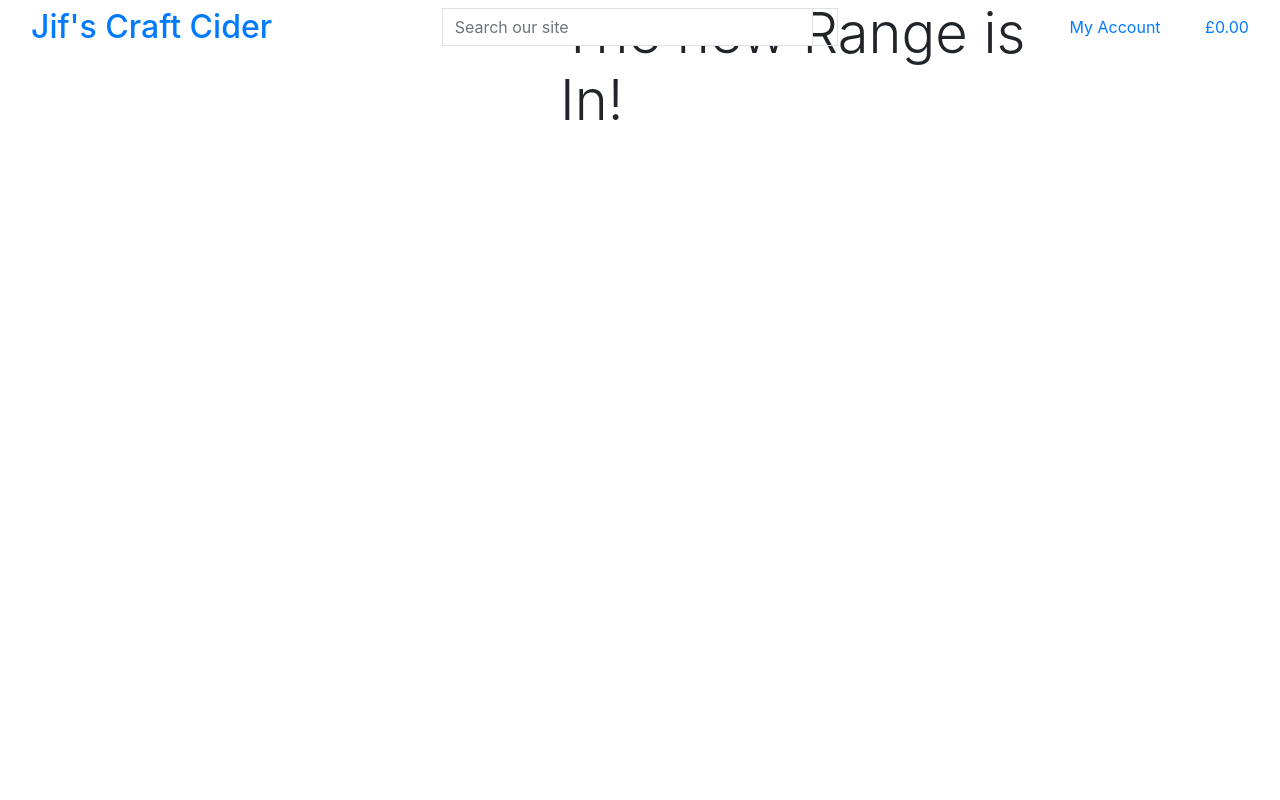
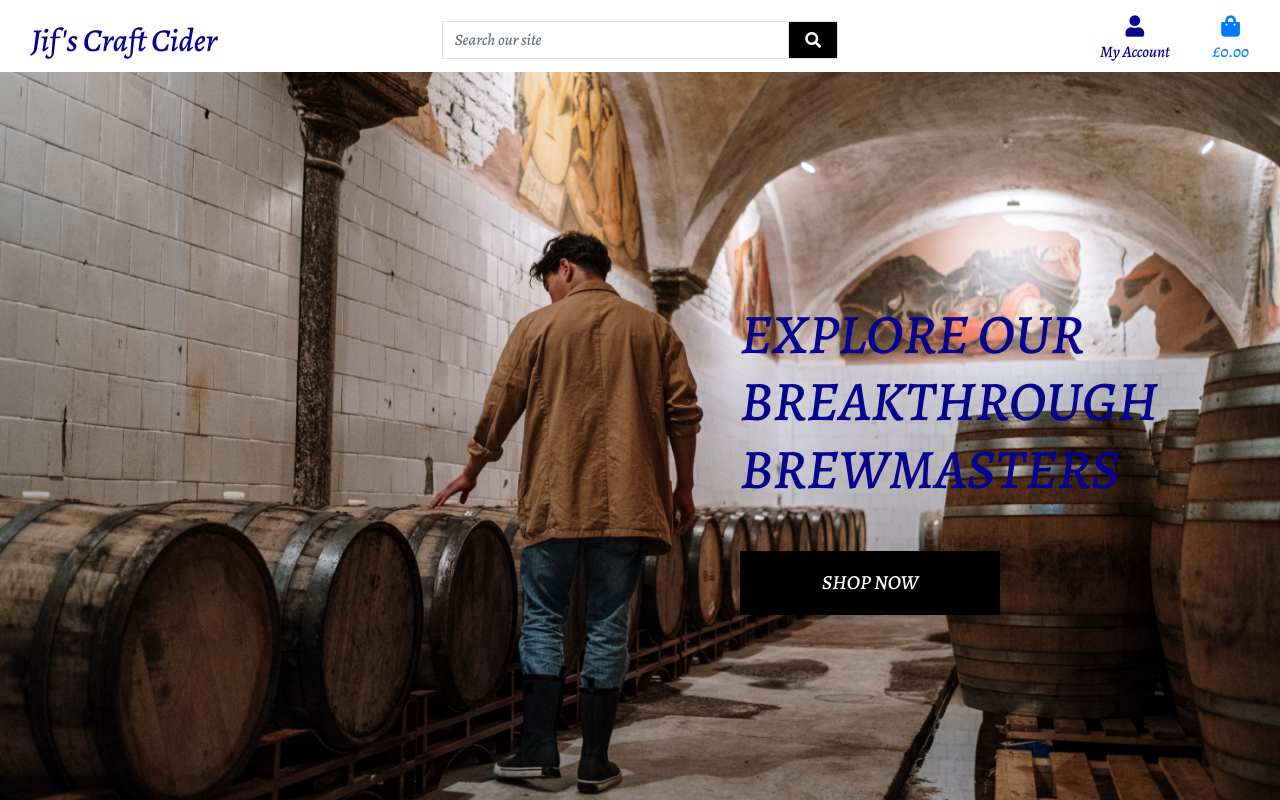
Before and after one commit to TwoBitCliff/Jifs_Craft_Cider, a Django app: page / in a window 1280 px wide. Run offline with Django 3.2, Linux system fonts and the light colour scheme; some libraries are stand-ins or nearby versions.

Commit message:
Completed homepage header and CSS

```diff
--- a/home/templates/home/index.html
+++ b/home/templates/home/index.html
@@ -14,14 +14,18 @@
 
 
 {% block content %}
-<div class="container h-100">
-    <div class="row">
-        <div class="col-7 offset-5 col-md-6 my-auto">
-            <h1 class="display-4 logo-front text-yellow">The new Range is In!</h1>
-        </div>
-        <div class="my-5">
-            <h4><a href="" class="shop-now-button btn btn-lg rounded-0 text-uppercase"></a></h4>
+    <div class="container h-100">
+        <div class="row h-100">
+            <div class="col-5 offset-7 col-md-6 my-auto">
+                <h1 class="display-4 logo-font text-blue">
+                    Explore our breakthrough brewmasters
+                </h1>
+                <div class="my-5">
+                    <h4>
+                        <a href="" class="shop-now-button btn btn-lg rounded-0 text-uppercase py-3">Shop Now</a>
+                    </h4>
+                </div>
+            </div>
         </div>
     </div>
-</div>
 {% endblock %}
--- a/home/views.py
+++ b/home/views.py
@@ -1,6 +1,7 @@
 from django.shortcuts import render
 
 # Create your views here.
+
 
 def index(request):
     """ A view to return the index page """
--- a/jifs_craft_cider/urls.py
+++ b/jifs_craft_cider/urls.py
@@ -15,10 +15,11 @@ Including another URLconf
 """
 from django.contrib import admin
 from django.urls import path, include
+from django.conf import settings
+from django.conf.urls.static import static
 
 urlpatterns = [
     path('admin/', admin.site.urls),
     path('accounts/', include('allauth.urls')),
     path('', include('home.urls')),
-
-]
+] + static(settings.MEDIA_URL, document_root=settings.MEDIA_ROOT)
--- /dev/null
+++ b/static/css/base.css
@@ -0,0 +1,81 @@
+html {
+    height: 100%;
+}
+
+body {
+    background: url('/media/manbarrels.jpg') no-repeat center center fixed;
+    background-size: cover;
+    height: calc(100vh - 164px);
+    color: #06038D;
+    font-family: 'Alegreya', serif;
+}
+
+/* from Bulma */
+.icon {
+    align-items: center;
+    display: inline-flex;
+    justify-content: center;
+    height: 1.5rem;
+    width: 1.5rem;
+}
+
+.logo-font {
+    text-transform: uppercase;
+}
+
+.main-logo-link {
+    width: fit-content;
+}
+
+.shop-now-button {
+    background: black;
+    color: white;
+    min-width: 260px;
+}
+
+.btn-black {
+    background: black;
+    color: white;
+}
+
+.shop-now-button:hover,
+.shop-now-button:active,
+.shop-now-button:focus,
+.btn-black:hover,
+.btn-black:active,
+.btn-black:focus {
+    background: #222;
+    color: white;
+}
+
+.text-blue {
+    color: #06038D !important;
+}
+
+.border-blue {
+    border: 1px solid #06038D !important;
+}
+
+/* -------------------------------- Media Queries */
+
+/* Slightly larger container on xl screens */
+@media (min-width: 1200px) {
+  .container {
+    max-width: 80%;
+  }
+}
+
+/* fixed top navbar only on medium and up */
+@media (min-width: 992px) {
+    .fixed-top-desktop-only {
+        position: fixed;
+        top: 0;
+        right: 0;
+        left: 0;
+        z-index: 1030;
+    }
+
+    .header-container {
+        padding-top: 164px;
+    }
+}
--- a/templates/base.html
+++ b/templates/base.html
@@ -17,6 +17,8 @@
     {% block corecss %}
     <link rel="stylesheet" href="https://stackpath.bootstrapcdn.com/bootstrap/4.4.1/css/bootstrap.min.css"
         integrity="sha384-Vkoo8x4CGsO3+Hhxv8T/Q5PaXtkKtu6ug5TOeNV6gBiFeWPGFN9MuhOf23Q9Ifjh" crossorigin="anonymous">
+    <link href="https://fonts.googleapis.com/css2?family=Alegreya:ital,wght@1,500&display=swap" rel="stylesheet">
+    <link rel="stylesheet" href="{% static 'css/base.css' %}">
     {% endblock %}
 
     {% block extra_css %}
@@ -32,6 +34,7 @@
     <script src="https://stackpath.bootstrapcdn.com/bootstrap/4.4.1/js/bootstrap.min.js"
         integrity="sha384-wfSDF2E50Y2D1uUdj0O3uMBJnjuUD4Ih7YwaYd1iqfktj0Uod8GCExl3Og8ifwB6" crossorigin="anonymous">
     </script>
+    <link rel="stylesheet" href="https://cdnjs.cloudflare.com/ajax/libs/font-awesome/5.15.3/css/all.min.css" />
     {% endblock %}
 
     {% block extra_js %}
@@ -42,10 +45,10 @@
 
 <body>
     <header class="container-fluid fixed-top">
-        <div class="row">
+        <div class="row bg-white pt-lg-2 d-none d-lg-flex" id="topnav">
             <div class="col-12 col-lg-4 my-auto py-1 py-lg-0 text-center text-lg-left">
                 <a href="{% url 'home' %}" class="nav-link main-logo-link">
-                    <h2 class="logo-front text-yellow my-0">Jif's Craft Cider</h2>
+                    <h2 class="logo-front text-blue my-0">Jif's Craft Cider</h2>
                 </a>
             </div>
             <div class="col-12 col-lg-4 my-auto py-1 py-lg-0">
@@ -66,7 +69,7 @@
             <div class="col-12 col-lg-4 my-auto py-1 py-lg-0">
                 <ul class="list-inline list-unstyled text-center text-lg-right my-0">
                     <li class="list-inline-item dropdown">
-                        <a class="text-yellow nav-link" href="#" id="user-options" data-toggle="dropdown"
+                        <a class="text-blue nav-link" href="#" id="user-options" data-toggle="dropdown"
                             aria-haspopup="true" aria-expanded="false">
                             <div class="text-center">
                                 <div><i class="fas fa-user fa-lg"></i></div>
```
Also changed, not shown: jifs_craft_cider/settings.py (+5 -2 lines), media/homepage.jpg (added), media/manbarrels.jpg (added).
